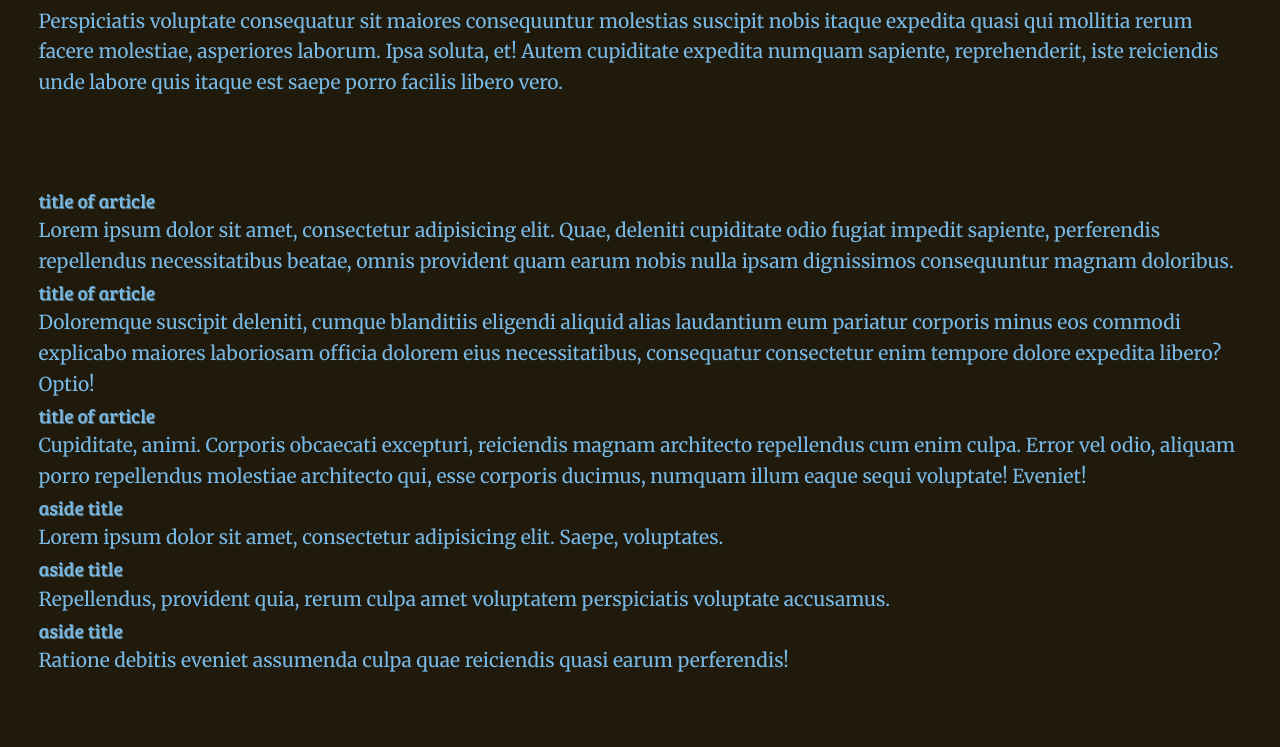
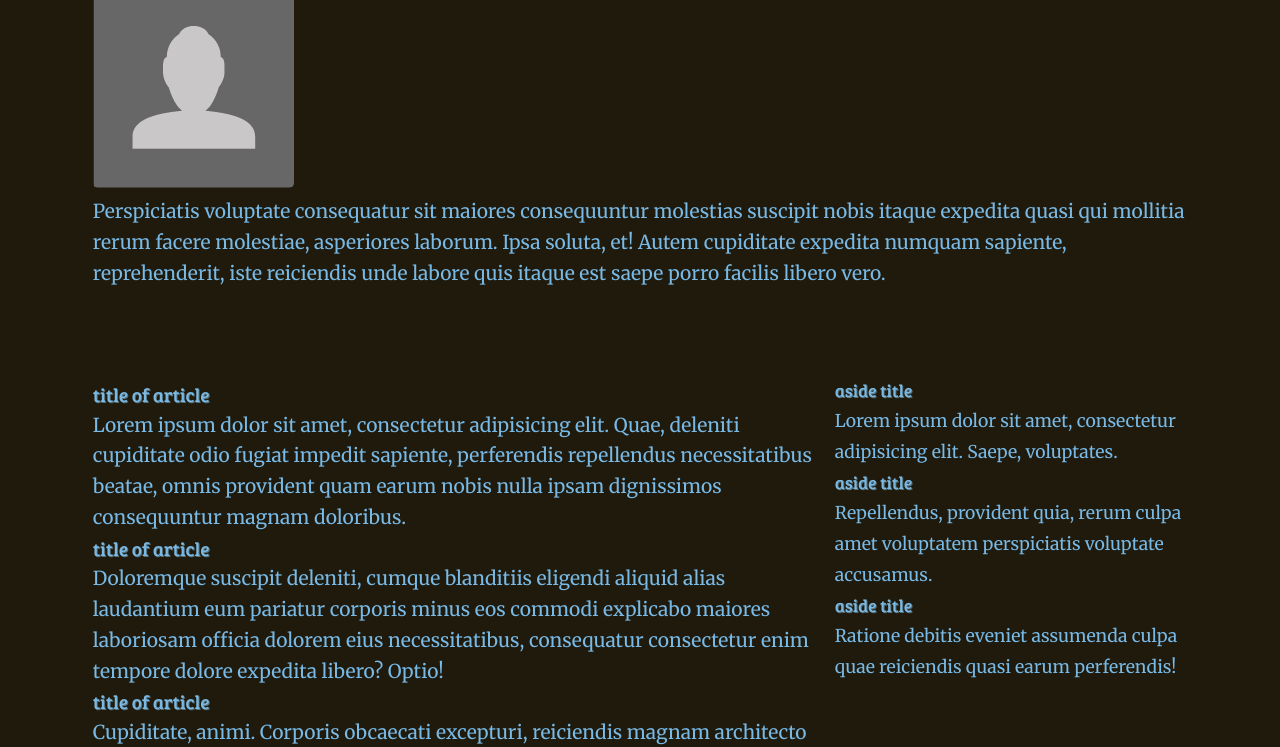
Before and after one commit to hamednourhani/sassycompass-by-grunt, a website: page index.html in a window 1280 px wide. Shown: the part 1611-2358 px from the top of the page. Drawn offline with Linux system fonts and the light colour scheme.

Commit message:
breakpoints added

```diff
--- a/_/components/sass/_layout.scss
+++ b/_/components/sass/_layout.scss
@@ -1,7 +1,63 @@
-//layout ------------------------------------
+//susy setup ------------------------------------
 
+$total-columns : 12;
+$column-width : 4em;
+$gutter-width : 1em;
+$grid-padding : $gutter-width;
+
+@include border-box-sizing;
+
+$small : 30em;
+$medium : 45em;
+$larg : 75em;
+
+//content
 .layout {
+	@include container;
 	padding: 3%;
+
+	.primary{
+		margin:{
+			top : .2em;
+		}
+		@include at-breakpoint($medium) {
+		  @include span-columns(8,12);
+
+		  #nextmeeting {
+		  	@include border-radius(20px);
+		  	color : lighten($yellow, 40);
+		  	margin: {
+		  		bottom: 10px;
+		  	}
+		  	background : $cyan;
+		  	padding: 0 20px 20px 20px;
+
+		  	h1{
+		  		color : darken($cyan ,15);
+		  		border : none;
+		  		text-shadow : none;
+		  		margin-bottom: 20px;
+		  	}
+		  	a{
+		  		color : $blue;
+		  	}
+		  }
+
+		}
+	}//primary
+
+	//secondary ------------------------------
+	.secondary{
+		@include at-breakpoint($medium){
+			@include span-columns(4 omega,12);
+			font-size : 1.1rem;
+			h1{
+				font-size : 1.8rem;
+				color : $orange;
+			}
+
+		}
+	}
 }
 
 //header ------------------------------------
@@ -12,6 +68,17 @@ header {
 		max-width : 1000px;
 		margin : {
 			bottom : 0;
+		}
+	}
+	.hero{
+		width :100%;
+		@include at-breakpoint($medium) {
+			position: relative;
+			display: block;
+			widows: 100%;
+			height: 450px;
+			@include background(image-url('thumbnails/img-100.png'));
+
 		}
 	}
 }
--- a/_/components/sass/style.scss
+++ b/_/components/sass/style.scss
@@ -1,7 +1,8 @@
 /*This is a comment for developers*/
 @import "compass";
 @import "compass/reset";
-@import "susy";
+//@import "susy" changed to :
+@import "susyone"; //at-breakpoint was departured from susy 2.0
 
 @import "variables";
 @import "mixins";
```
Also changed, not shown: _/css/style.css, 1 other file.
